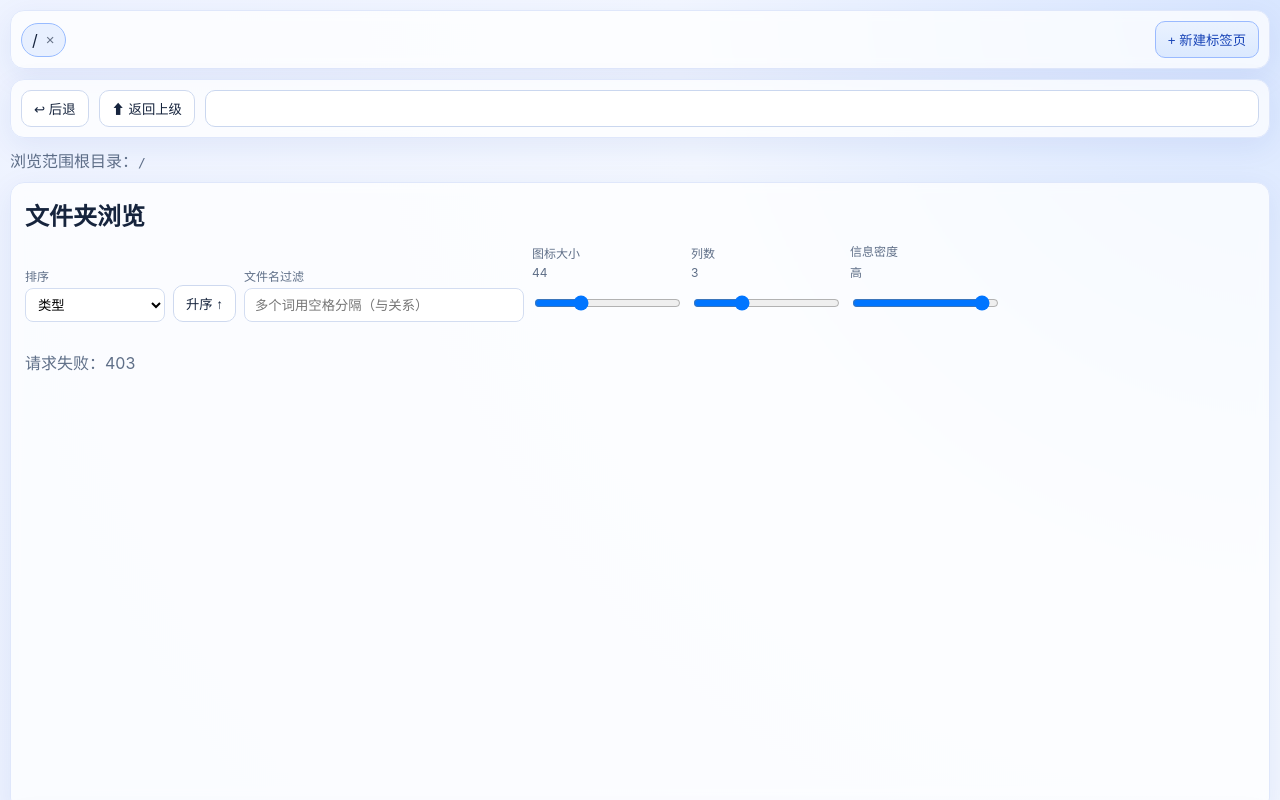
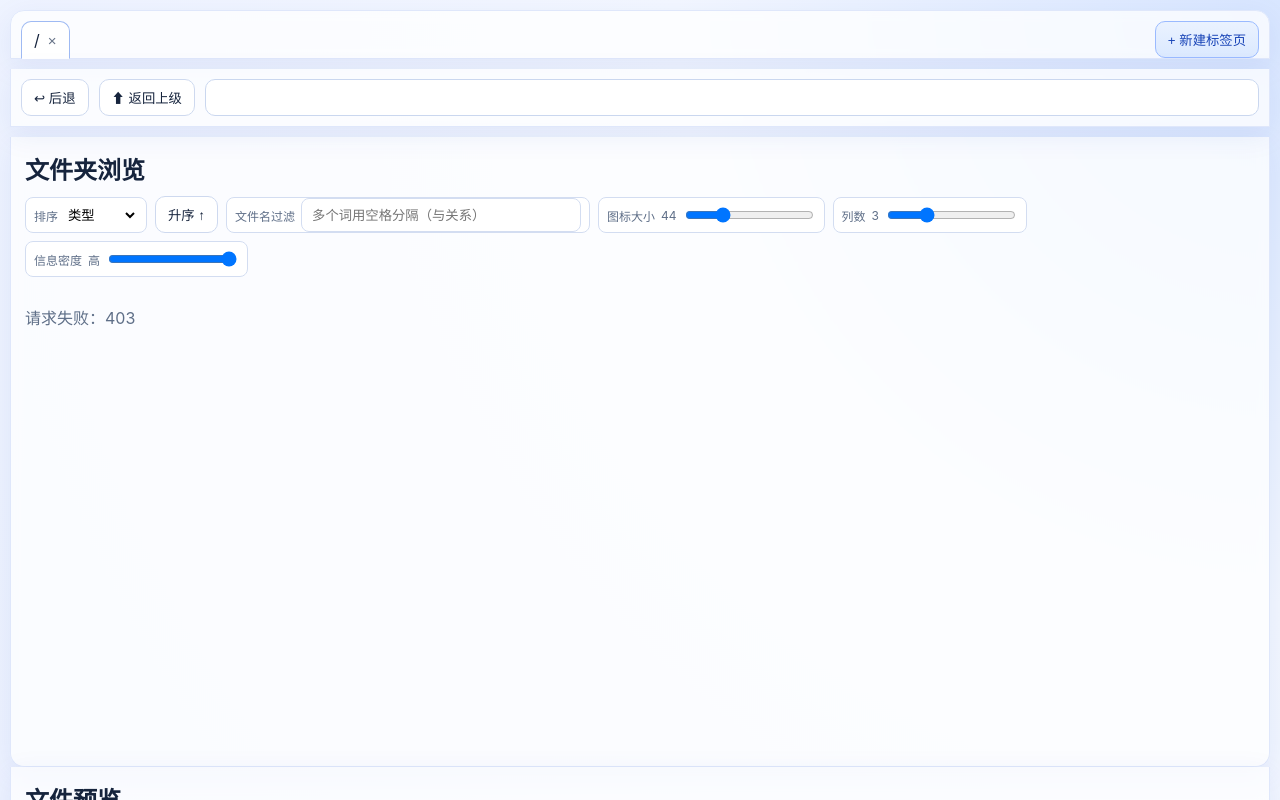
Before and after one commit to mohaige-real/web-file-explorer, a Flask app: page / in a window 1280 px wide. Run offline with Flask 3, Linux system fonts and the light colour scheme.

Commit message:
style: unify top controls and make tabs/address bar visually connected

```diff
--- a/static/styles.css
+++ b/static/styles.css
@@ -19,8 +19,33 @@ body { margin: 0; background: radial-gradient(circle at top right, #d8e6ff 0, #f
 .tabbar-wrap, .toolbar { display: flex; gap: 10px; align-items: center; padding: 10px; }
 .toolbar { position: relative; z-index: 2000; }
 .tabbar { display: flex; gap: 8px; flex-wrap: wrap; flex: 1; }
-.tab { border: 1px solid #d8e0ea; background: #fff; border-radius: 18px; padding: 6px 10px; display: inline-flex; align-items: center; gap: 8px; cursor: pointer; max-width: 290px; }
-.tab.active { background: var(--brand-soft); border-color: #98bbff; }
+.tabbar-wrap {
+  margin-bottom: 0;
+  padding-bottom: 0;
+  border-bottom-left-radius: 0;
+  border-bottom-right-radius: 0;
+}
+.tab {
+  border: 1px solid #cfdaf1;
+  border-bottom: 1px solid #cfdaf1;
+  background: #ecf3ff;
+  border-top-left-radius: 10px;
+  border-top-right-radius: 10px;
+  border-bottom-left-radius: 0;
+  border-bottom-right-radius: 0;
+  padding: 8px 12px;
+  display: inline-flex;
+  align-items: center;
+  gap: 8px;
+  cursor: pointer;
+  max-width: 290px;
+  margin-bottom: -1px;
+}
+.tab.active {
+  background: #fff;
+  border-color: #9fbaf3;
+  border-bottom-color: #fff;
+}
 .tab-label { overflow: hidden; text-overflow: ellipsis; white-space: nowrap; }
 .tab-close { border: none; background: transparent; cursor: pointer; color: #667287; padding: 0; font-size: 15px; }
 
@@ -28,7 +53,14 @@ body { margin: 0; background: radial-gradient(circle at top right, #d8e6ff 0, #f
 .btn.primary { border-color: #9abaff; background: linear-gradient(180deg, #eaf2ff 0%, #dbe9ff 100%); color: #1844b7; }
 .path-box { position: relative; flex: 1; }
 .toolbar input { width: 100%; border: 1px solid #cad7ef; border-radius: 10px; padding: 10px; background: #fff; }
-.hint { color: var(--muted); margin: 0; }
+.toolbar {
+  border-top-left-radius: 0;
+  border-top-right-radius: 0;
+  border-top: none;
+  border-bottom-left-radius: 0;
+  border-bottom-right-radius: 0;
+  margin-top: 0;
+}
 
 .path-suggestions {
   position: absolute;
@@ -62,18 +94,20 @@ body { margin: 0; background: radial-gradient(circle at top right, #d8e6ff 0, #f
   cursor: pointer;
 }
 
-.layout { display: flex; gap: 0; position: relative; z-index: 1; }
+.layout { display: flex; gap: 0; position: relative; z-index: 1; margin-top: 0; }
 .left-panel { width: var(--left-panel-width); min-width: 300px; }
 .right-panel { flex: 1; min-width: 280px; }
 .panel { padding: 14px; height: calc(100vh - 170px); overflow-x: auto; overflow-y: scroll; scrollbar-gutter: stable; }
+.left-panel, .right-panel { border-top-left-radius: 0; border-top-right-radius: 0; border-top: none; }
 .resizer { width: 10px; cursor: col-resize; background: transparent; position: relative; }
 .resizer::after { content: ""; position: absolute; left: 3px; top: 20px; bottom: 20px; width: 4px; border-radius: 8px; background: #cad8f4; }
 
-.panel-head { display: flex; gap: 10px; justify-content: space-between; align-items: flex-end; margin-bottom: 12px; }
+.panel-head { display: flex; gap: 10px; justify-content: space-between; align-items: center; margin-bottom: 12px; }
 .panel-head h2, .right-panel h2 { margin: 0; }
 .display-controls { display: flex; flex-wrap: wrap; gap: 8px; align-items: flex-end; }
-.display-controls label { font-size: 12px; color: var(--muted); display: flex; flex-direction: column; gap: 4px; min-width: 140px; }
-.display-controls select, .display-controls input[type="range"] { border: 1px solid #d3ddf1; border-radius: 8px; background: #fff; padding: 5px 8px; min-height: 34px; }
+.display-controls .btn { min-height: 36px; }
+.display-controls label { font-size: 12px; color: var(--muted); display: flex; align-items: center; gap: 6px; min-height: 36px; padding: 0 8px; border: 1px solid #d3ddf1; border-radius: 8px; background: #fff; }
+.display-controls select, .display-controls input[type="range"] { border: 0; background: transparent; padding: 0; min-height: 30px; }
 .display-controls input[type="text"] { border: 1px solid #d3ddf1; border-radius: 8px; background: #fff; padding: 7px 10px; min-height: 34px; min-width: 280px; }
 
 .file-grid { display: grid; grid-template-columns: repeat(var(--columns), minmax(0, 1fr)); gap: 10px; }
--- a/templates/index.html
+++ b/templates/index.html
@@ -22,7 +22,7 @@
         </div>
       </section>
 
-      <p class="hint">浏览范围根目录：<code id="root-path">{{ browse_root }}</code></p>
+      <code id="root-path" style="display:none">{{ browse_root }}</code>
 
       <section class="layout" id="split-layout">
         <article class="panel left-panel glass" id="left-panel">
```
